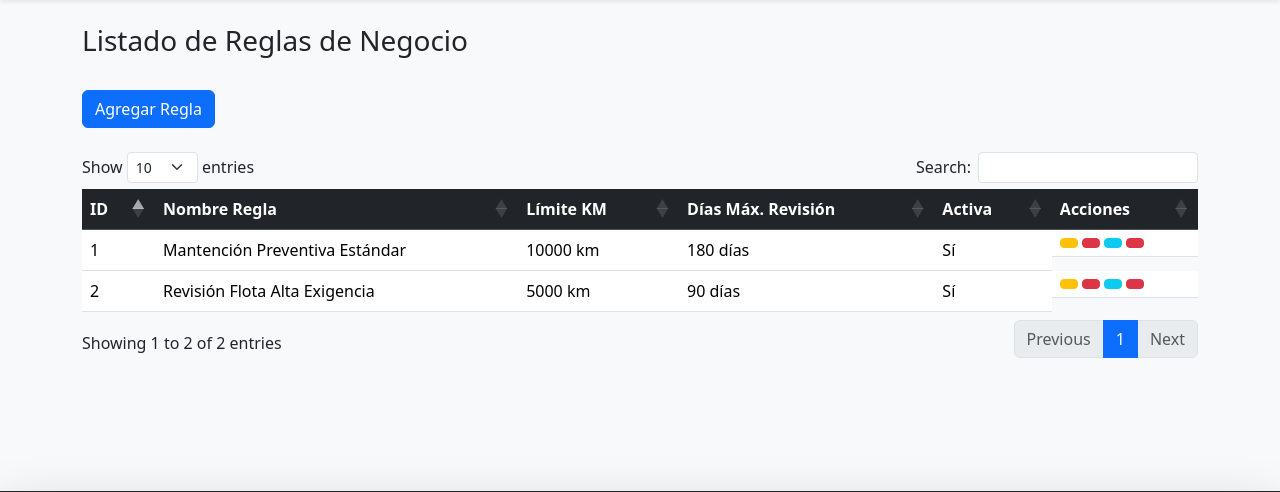
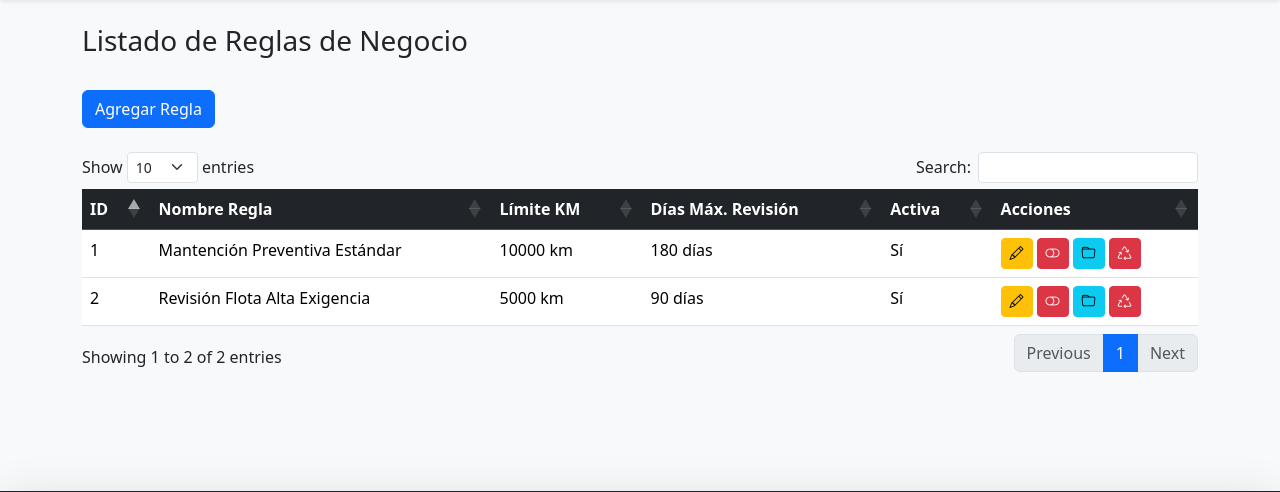
Before and after one commit to Lientur03/Back-End-Vehiculos-IEI-N4-C3-, a Django app: page /vehiculos/reglas/listar/ in a window 1280 px wide. Shown: the part 68-560 px from the top of the page. Run offline with Django 5.2, Linux system fonts and the light colour scheme; the visitor is signed in with stand-in values (Sample User, id 1); data comes from the database, SQL or seed files in the repository; parts of the project's set-up code (start-up, migrations or seed data) failed here and were passed over; some libraries are stand-ins or nearby versions.

Commit message:
Cambios en los valores por defecto de bootstrap a los propios iconos

```diff
--- a/vehiculos/templates/base.html
+++ b/vehiculos/templates/base.html
@@ -9,6 +9,9 @@
 
     <!-- Bootstrap CSS (CDN oficial para garantizar estabilidad visual) -->
     <link href="https://cdn.jsdelivr.net/npm/bootstrap@5.3.0/dist/css/bootstrap.min.css" rel="stylesheet">
+
+    <!-- Bootstrap Icons CSS -->
+    <link href="https://cdn.jsdelivr.net/npm/bootstrap-icons@1.11.3/font/bootstrap-icons.min.css" rel="stylesheet">
 
     <!-- DataTables Bootstrap 5 CSS -->
     <link href="https://cdn.datatables.net/1.13.8/css/dataTables.bootstrap5.min.css" rel="stylesheet">
--- a/vehiculos/templates/vehiculos/Actividad/listar_actividades.html
+++ b/vehiculos/templates/vehiculos/Actividad/listar_actividades.html
@@ -34,10 +34,10 @@
                     <i class="bi bi-pencil"></i>
                 </a>
                 <a href="{% url 'detalle_actividad' actividad.pk %}" class="btn btn-info btn-sm" title="Detalle Actividad">
-                    <i class="bi bi-eye"></i>
+                    <i class="bi bi-folder"></i>
                 </a>
                 <a href="{% url 'eliminar_actividad' actividad.pk %}" class="btn btn-danger btn-sm" title="Eliminar Actividad">
-                    <i class="bi bi-trash"></i>
+                    <i class="bi bi-recycle"></i>
                 </a>
             </td>
         </tr>
--- a/vehiculos/templates/vehiculos/Administrador/listar_administradores.html
+++ b/vehiculos/templates/vehiculos/Administrador/listar_administradores.html
@@ -30,10 +30,10 @@
                     <i class="bi bi-pencil"></i>
                 </a>
                 <a href="{% url 'detalle_administrador' admin.pk %}" class="btn btn-info btn-sm" title="Detalle Administrador">
-                    <i class="bi bi-eye"></i>
+                    <i class="bi bi-folder"></i>
                 </a>
                 <a href="{% url 'eliminar_administrador' admin.pk %}" class="btn btn-danger btn-sm" title="Eliminar Administrador">
-                    <i class="bi bi-trash"></i>
+                    <i class="bi bi-recycle"></i>
                 </a>
             </td>
         </tr>
--- a/vehiculos/templates/vehiculos/Antecedentes/listar_antecedentes.html
+++ b/vehiculos/templates/vehiculos/Antecedentes/listar_antecedentes.html
@@ -34,10 +34,10 @@
                     <i class="bi bi-pencil"></i>
                 </a>
                 <a href="{% url 'detalle_antecedente' antecedente.pk %}" class="btn btn-info btn-sm" title="Detalle Antecedente">
-                    <i class="bi bi-eye"></i>
+                    <i class="bi bi-folder"></i>
                 </a>
                 <a href="{% url 'eliminar_antecedente' antecedente.pk %}" class="btn btn-danger btn-sm" title="Eliminar Antecedente">
-                    <i class="bi bi-trash"></i>
+                    <i class="bi bi-recycle"></i>
                 </a>
             </td>
         </tr>
--- a/vehiculos/templates/vehiculos/Cliente/listar_clientes.html
+++ b/vehiculos/templates/vehiculos/Cliente/listar_clientes.html
@@ -34,10 +34,10 @@
                     <i class="bi bi-pencil"></i>
                 </a>
                 <a href="{% url 'detalle_cliente' cliente.pk %}" class="btn btn-info btn-sm" title="Detalle Cliente">
-                    <i class="bi bi-eye"></i>
+                    <i class="bi bi-folder"></i>
                 </a>
                 <a href="{% url 'eliminar_cliente' cliente.pk %}" class="btn btn-danger btn-sm" title="Eliminar Cliente">
-                    <i class="bi bi-trash"></i>
+                    <i class="bi bi-recycle"></i>
                 </a>
             </td>
         </tr>
--- a/vehiculos/templates/vehiculos/Consultas/listar_consultas.html
+++ b/vehiculos/templates/vehiculos/Consultas/listar_consultas.html
@@ -32,10 +32,10 @@
                     <i class="bi bi-pencil"></i>
                 </a>
                 <a href="{% url 'detalle_consulta' consulta.pk %}" class="btn btn-info btn-sm" title="Detalle Consulta">
-                    <i class="bi bi-eye"></i>
+                    <i class="bi bi-folder"></i>
                 </a>
                 <a href="{% url 'eliminar_consulta' consulta.pk %}" class="btn btn-danger btn-sm" title="Eliminar Consulta">
-                    <i class="bi bi-trash"></i>
+                    <i class="bi bi-recycle"></i>
                 </a>
             </td>
         </tr>
--- a/vehiculos/templates/vehiculos/Datos/listar_datos.html
+++ b/vehiculos/templates/vehiculos/Datos/listar_datos.html
@@ -34,10 +34,10 @@
                     <i class="bi bi-pencil"></i>
                 </a>
                 <a href="{% url 'detalle_dato' dato.pk %}" class="btn btn-info btn-sm" title="Detalle Registro">
-                    <i class="bi bi-eye"></i>
+                    <i class="bi bi-folder"></i>
                 </a>
                 <a href="{% url 'eliminar_dato' dato.pk %}" class="btn btn-danger btn-sm" title="Eliminar Registro">
-                    <i class="bi bi-trash"></i>
+                    <i class="bi bi-recycle"></i>
                 </a>
             </td>
         </tr>
--- a/vehiculos/templates/vehiculos/Indicador/listar_indicadores.html
+++ b/vehiculos/templates/vehiculos/Indicador/listar_indicadores.html
@@ -34,10 +34,10 @@
                     <i class="bi bi-pencil"></i>
                 </a>
                 <a href="{% url 'detalle_indicador' indicador.pk %}" class="btn btn-info btn-sm" title="Detalle Indicador">
-                    <i class="bi bi-eye"></i>
+                    <i class="bi bi-folder"></i>
                 </a>
                 <a href="{% url 'eliminar_indicador' indicador.pk %}" class="btn btn-danger btn-sm" title="Eliminar Indicador">
-                    <i class="bi bi-trash"></i>
+                    <i class="bi bi-recycle"></i>
                 </a>
             </td>
         </tr>
--- a/vehiculos/templates/vehiculos/Operacion/listar_operaciones.html
+++ b/vehiculos/templates/vehiculos/Operacion/listar_operaciones.html
@@ -34,10 +34,10 @@
                     <i class="bi bi-pencil"></i>
                 </a>
                 <a href="{% url 'detalle_operacion' operacion.pk %}" class="btn btn-info btn-sm" title="Detalle Operación">
-                    <i class="bi bi-eye"></i>
+                    <i class="bi bi-folder"></i>
                 </a>
                 <a href="{% url 'eliminar_operacion' operacion.pk %}" class="btn btn-danger btn-sm" title="Eliminar Operación">
-                    <i class="bi bi-trash"></i>
+                    <i class="bi bi-recycle"></i>
                 </a>
             </td>
         </tr>
--- a/vehiculos/templates/vehiculos/Perfil/listar_perfiles.html
+++ b/vehiculos/templates/vehiculos/Perfil/listar_perfiles.html
@@ -34,10 +34,10 @@
                     <i class="bi bi-pencil"></i>
                 </a>
                 <a href="{% url 'detalle_perfil' perfil.pk %}" class="btn btn-info btn-sm" title="Detalle Perfil">
-                    <i class="bi bi-eye"></i>
+                    <i class="bi bi-folder"></i>
                 </a>
                 <a href="{% url 'eliminar_perfil' perfil.pk %}" class="btn btn-danger btn-sm" title="Eliminar Perfil">
-                    <i class="bi bi-trash"></i>
+                    <i class="bi bi-recycle"></i>
                 </a>
             </td>
         </tr>
--- a/vehiculos/templates/vehiculos/Privada/listar_privadas.html
+++ b/vehiculos/templates/vehiculos/Privada/listar_privadas.html
@@ -32,10 +32,10 @@
                     <i class="bi bi-pencil"></i>
                 </a>
                 <a href="{% url 'detalle_privada' privada.pk %}" class="btn btn-info btn-sm" title="Detalle Registro Privado">
-                    <i class="bi bi-eye"></i>
+                    <i class="bi bi-folder"></i>
                 </a>
                 <a href="{% url 'eliminar_privada' privada.pk %}" class="btn btn-danger btn-sm" title="Eliminar Registro Privado">
-                    <i class="bi bi-trash"></i>
+                    <i class="bi bi-recycle"></i>
                 </a>
             </td>
         </tr>
--- a/vehiculos/templates/vehiculos/Reglas/listar_reglas.html
+++ b/vehiculos/templates/vehiculos/Reglas/listar_reglas.html
@@ -36,20 +36,20 @@
 
                 {% if regla.activa %}
                 <button type="button" class="btn btn-danger btn-sm deshabilitar" data-url="{% url 'cambiar_reglas_habilitado' regla.pk %}" data-current="true" title="Desactivar Regla">
-                    <i class="bi bi-x-circle-fill"></i>
+                    <i class="bi bi-toggle-off"></i>
                 </button>
                 {% else %}
                 <button type="button" class="btn btn-success btn-sm deshabilitar" data-url="{% url 'cambiar_reglas_habilitado' regla.pk %}" data-current="false" title="Activar Regla">
-                    <i class="bi bi-check-circle-fill"></i>
+                    <i class="bi bi-toggle-on"></i>
                 </button>
                 {% endif %}
 
                 <a href="{% url 'detalle_reglas' regla.pk %}" class="btn btn-info btn-sm" title="Detalle Regla">
-                    <i class="bi bi-eye"></i>
+                    <i class="bi bi-folder"></i>
                 </a>
 
                 <a href="{% url 'eliminar_regla' regla.pk %}" class="btn btn-danger btn-sm" title="Eliminar Regla">
-                    <i class="bi bi-trash"></i>
+                    <i class="bi bi-recycle"></i>
                 </a>
             </td>
         </tr>
--- a/vehiculos/templates/vehiculos/Reportes/listar_reportes.html
+++ b/vehiculos/templates/vehiculos/Reportes/listar_reportes.html
@@ -34,10 +34,10 @@
                     <i class="bi bi-pencil"></i>
                 </a>
                 <a href="{% url 'detalle_reporte' reporte.pk %}" class="btn btn-info btn-sm" title="Detalle Reporte">
-                    <i class="bi bi-eye"></i>
+                    <i class="bi bi-folder"></i>
                 </a>
                 <a href="{% url 'eliminar_reporte' reporte.pk %}" class="btn btn-danger btn-sm" title="Eliminar Reporte">
-                    <i class="bi bi-trash"></i>
+                    <i class="bi bi-recycle"></i>
                 </a>
             </td>
         </tr>
--- a/vehiculos/templates/vehiculos/Supervisor/listar_supervisores.html
+++ b/vehiculos/templates/vehiculos/Supervisor/listar_supervisores.html
@@ -32,10 +32,10 @@
                     <i class="bi bi-pencil"></i>
                 </a>
                 <a href="{% url 'detalle_supervisor' supervisor.pk %}" class="btn btn-info btn-sm" title="Detalle Supervisor">
-                    <i class="bi bi-eye"></i>
+                    <i class="bi bi-folder"></i>
                 </a>
                 <a href="{% url 'eliminar_supervisor' supervisor.pk %}" class="btn btn-danger btn-sm" title="Eliminar Supervisor">
-                    <i class="bi bi-trash"></i>
+                    <i class="bi bi-recycle"></i>
                 </a>
             </td>
         </tr>
--- a/vehiculos/templates/vehiculos/Tendencias/listar_tendencias.html
+++ b/vehiculos/templates/vehiculos/Tendencias/listar_tendencias.html
@@ -34,10 +34,10 @@
                     <i class="bi bi-pencil"></i>
                 </a>
                 <a href="{% url 'detalle_tendencia' tendencia.pk %}" class="btn btn-info btn-sm" title="Detalle Tendencia">
-                    <i class="bi bi-eye"></i>
+                    <i class="bi bi-folder"></i>
                 </a>
                 <a href="{% url 'eliminar_tendencia' tendencia.pk %}" class="btn btn-danger btn-sm" title="Eliminar Tendencia">
-                    <i class="bi bi-trash"></i>
+                    <i class="bi bi-recycle"></i>
                 </a>
             </td>
         </tr>
--- a/vehiculos/templates/vehiculos/Vehiculos/listar_vehiculos.html
+++ b/vehiculos/templates/vehiculos/Vehiculos/listar_vehiculos.html
@@ -37,11 +37,11 @@
                 </a>
 
                 <a href="{% url 'detalle_vehiculo' vehiculo.pk %}" class="btn btn-info btn-sm" title="Detalle Vehículo">
-                    <i class="bi bi-eye"></i>
+                    <i class="bi bi-folder"></i>
                 </a>
 
                 <a href="{% url 'eliminar_vehiculo' vehiculo.pk %}" class="btn btn-danger btn-sm" title="Eliminar Vehículo">
-                    <i class="bi bi-trash"></i>
+                    <i class="bi bi-recycle"></i>
                 </a>
             </td>
         </tr>
```
Also changed, not shown: vehiculos/templates/vehiculos/Estado/listar_estados.html (+4 -4 lines), vehiculos/templates/vehiculos/Excepcionales/listar_excepcionales.html (+4 -4 lines), vehiculos/templates/vehiculos/Gestion/listar_gestiones.html (+4 -4 lines), vehiculos/templates/vehiculos/Publica/listar_publicas.html (+4 -4 lines).
